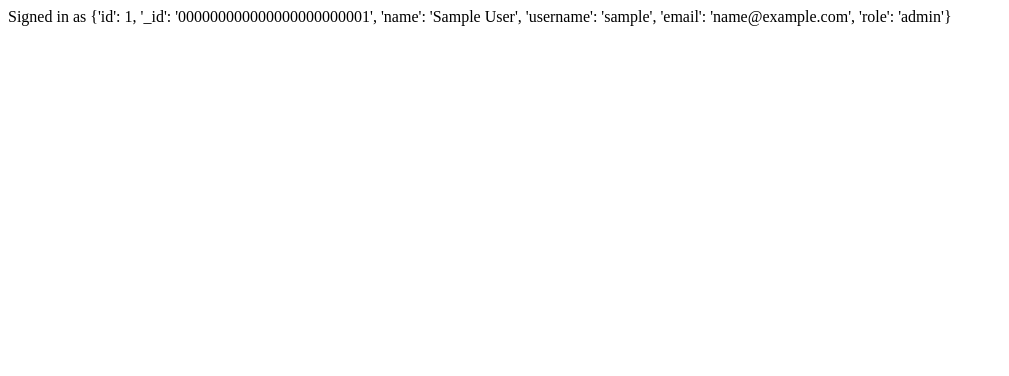
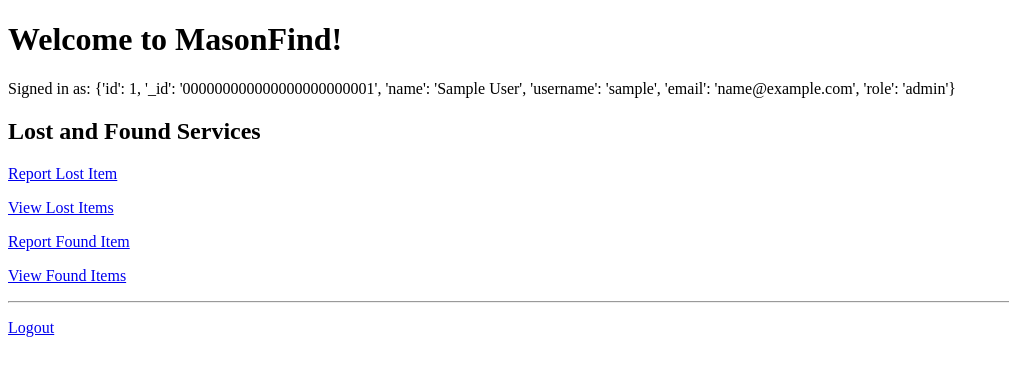
Before and after one commit to riceeater3ac/cs321project, a Flask app: page /main in a window 1280 px wide. Shown: the top 376 px of the page, without its empty margins (0-1009 px from the left). Run offline with Flask 3, Linux system fonts and the light colour scheme; the visitor is signed in with stand-in values (Sample User, id 1).

Commit message:
Connect MasonFind dashboard with lost and found pages

```diff
--- a/app.py
+++ b/app.py
@@ -117,11 +117,10 @@ def validate():
 
 @app.route("/main")
 def mainpage():
-    if "user" in session:
-        user = session["user"]
-        return f"Signed in as {user}"
+    if "user" not in session:
+        return redirect(url_for("login"))
 
-    return redirect(url_for("login"))
+    return render_template("main.html", user=session["user"])
 
 
 # ======================================
--- /dev/null
+++ b/templates/main.html
@@ -0,0 +1,26 @@
+
+<!DOCTYPE html>
+<html lang="en">
+<head>
+    <meta charset="UTF-8">
+    <meta name="viewport" content="width=device-width, initial-scale=1.0">
+    <title>MasonFind Dashboard</title>
+</head>
+<body>
+    <h1>Welcome to MasonFind!</h1>
+
+    <p>Signed in as: {{ user }}</p>
+
+    <h2>Lost and Found Services</h2>
+
+    <p><a href="{{ url_for('report_lost') }}">Report Lost Item</a></p>
+    <p><a href="{{ url_for('lost_items') }}">View Lost Items</a></p>
+
+    <p><a href="{{ url_for('report_found') }}">Report Found Item</a></p>
+    <p><a href="{{ url_for('found_items') }}">View Found Items</a></p>
+
+    <hr>
+
+    <p><a href="{{ url_for('logout') }}">Logout</a></p>
+</body>
+</html>
```
Also changed, not shown: templates/home.html (+8 -3 lines).
